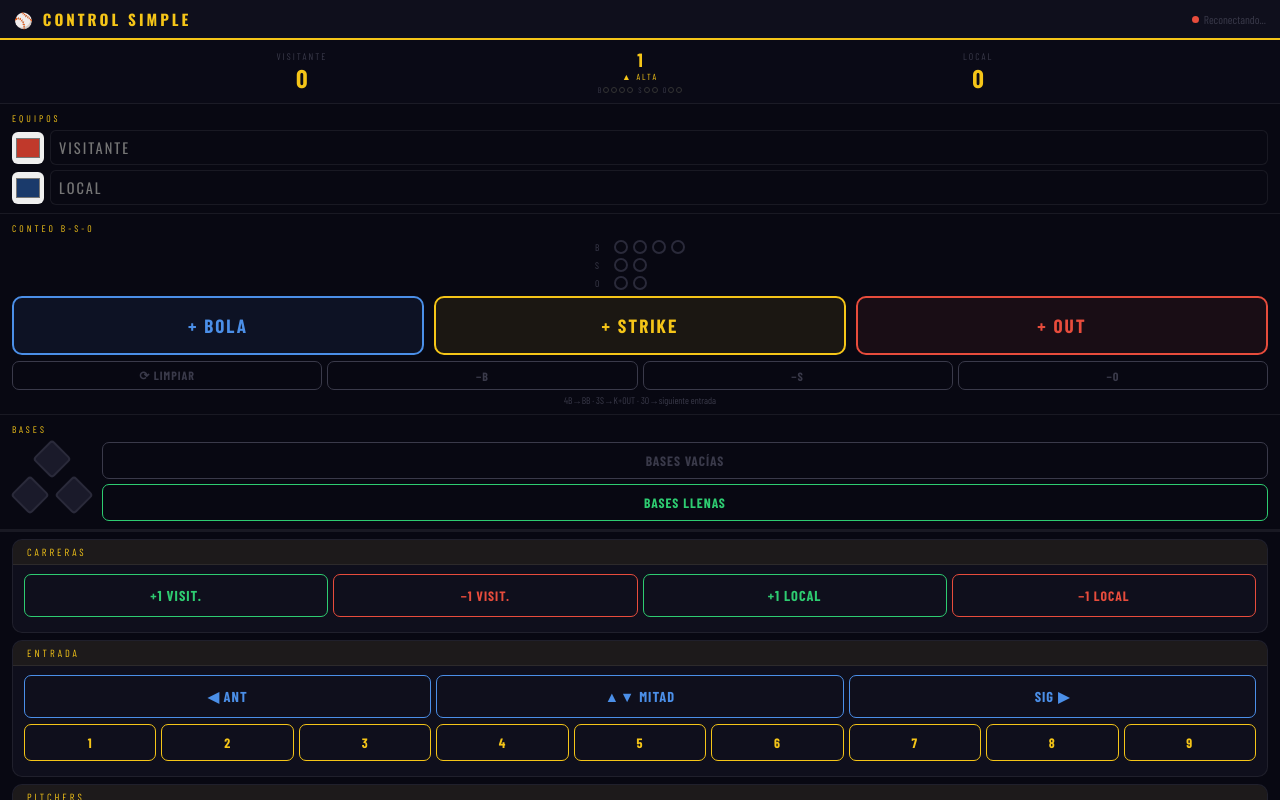
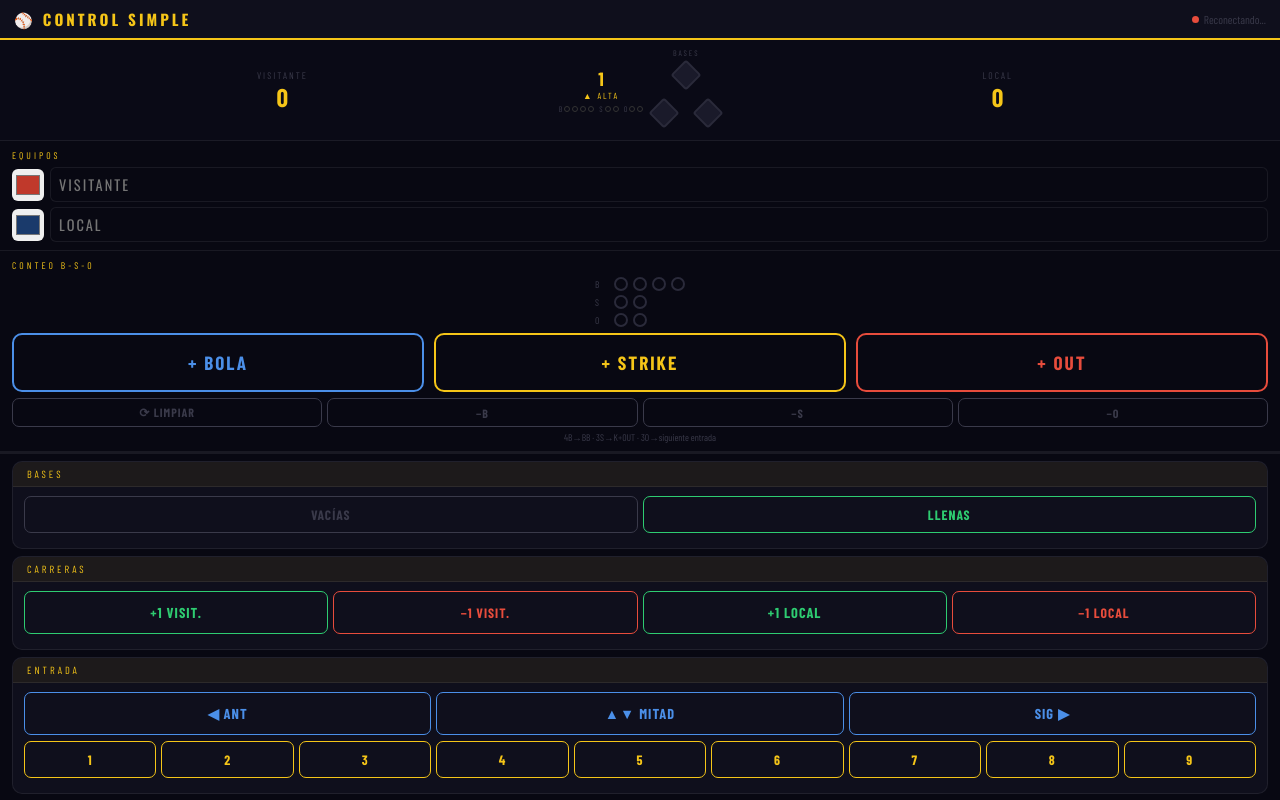
Before and after one commit to cpadronv1974/Baseball-scoreboard, a website: page control2.html in a window 1280 px wide. Drawn offline with nearby package versions, Linux system fonts and the light colour scheme.

Commit message:
Add files via upload

```diff
--- a/control2.html
+++ b/control2.html
@@ -72,20 +72,18 @@ header h1{font-size:0.95rem;letter-spacing:3px;color:var(--accent)}
 /* ── BASES EN EL FIXED ── */
 .bases-fixed{padding:8px 12px;border-bottom:1px solid var(--border)}
 .bases-layout{display:flex;align-items:center;gap:10px}
-.bases-diamond-big{position:relative;width:80px;height:80px;flex-shrink:0}
 .base-btn{
-  width:28px;height:28px;border-radius:4px;
+  width:22px;height:22px;border-radius:3px;
   position:absolute;transform:rotate(45deg);
   border:2px solid #2a2a3a;background:#1a1a2a;
   cursor:pointer;transition:all 0.12s;
   -webkit-tap-highlight-color:transparent;
 }
-.base-btn:active{transform:rotate(45deg) scale(0.9)}
-.base-btn.occ{background:var(--accent);border-color:var(--accent);box-shadow:0 0 10px rgba(245,197,24,0.8)}
-.base-btn-2{top:4px;left:50%;transform:translateX(-50%) rotate(45deg)}
-.base-btn-2:active{transform:translateX(-50%) rotate(45deg) scale(0.9)}
-.base-btn-3{bottom:12px;left:4px}
-.base-btn-1{bottom:12px;right:4px}
+.base-btn:active{opacity:0.7}
+.base-btn.occ{background:var(--accent);border-color:var(--accent);box-shadow:0 0 8px rgba(245,197,24,0.8)}
+.base-btn-2{top:2px;left:50%;transform:translateX(-50%) rotate(45deg)}
+.base-btn-3{bottom:8px;left:2px;transform:rotate(45deg)}
+.base-btn-1{bottom:8px;right:2px;transform:rotate(45deg)}
 .bases-extra{display:flex;flex-direction:column;gap:5px;flex:1}
 
 /* ── SCROLL AREA ── */
@@ -119,6 +117,10 @@ header h1{font-size:0.95rem;letter-spacing:3px;color:var(--accent)}
 .inact-ind{width:8px;height:8px;border-radius:50%;background:var(--muted)}
 
 /* ── TOAST / ALERT ── */
+.bso-big-btn{font-family:'Barlow Condensed',sans-serif;font-weight:700;font-size:1.2rem;letter-spacing:2px;padding:16px 8px;border-radius:10px;border:2px solid;cursor:pointer;background:transparent;touch-action:manipulation;-webkit-tap-highlight-color:transparent;width:100%;transition:all 0.15s;user-select:none;-webkit-user-select:none;}
+.bso-ball{color:#4b8fe8;border-color:#4b8fe8}.bso-ball:active{background:#4b8fe8;color:#fff}
+.bso-strike{color:#f5c518;border-color:#f5c518}.bso-strike:active{background:#f5c518;color:#000}
+.bso-out{color:#e74c3c;border-color:#e74c3c}.bso-out:active{background:#e74c3c;color:#fff}
 #toast{position:fixed;bottom:14px;left:50%;transform:translateX(-50%) translateY(12px);background:var(--accent);color:#000;font-family:'Barlow Condensed',sans-serif;font-size:0.95rem;font-weight:700;letter-spacing:2px;padding:7px 18px;border-radius:8px;opacity:0;transition:all 0.2s;pointer-events:none;z-index:999;white-space:nowrap}
 #toast.show{opacity:1;transform:translateX(-50%) translateY(0)}
 #auto-alert{position:fixed;top:56px;left:50%;transform:translateX(-50%);background:#e74c3c;color:#fff;font-family:'Barlow Condensed',sans-serif;font-size:0.95rem;font-weight:700;letter-spacing:2px;padding:9px 22px;border-radius:8px;opacity:0;transition:all 0.3s;pointer-events:none;z-index:1000;white-space:nowrap}
@@ -136,7 +138,7 @@ header h1{font-size:0.95rem;letter-spacing:3px;color:var(--accent)}
 <!-- PANEL SUPERIOR FIJO -->
 <div id="top-fixed">
 
-  <!-- PREVIEW MINI -->
+  <!-- PREVIEW MINI + BASES -->
   <div id="preview">
     <div class="pv-team">
       <div class="pv-name" id="pv-away-name">VISITANTE</div>
@@ -149,6 +151,15 @@ header h1{font-size:0.95rem;letter-spacing:3px;color:var(--accent)}
         <div class="pv-bso-g">B<div class="pd" id="pd-b0"></div><div class="pd" id="pd-b1"></div><div class="pd" id="pd-b2"></div><div class="pd" id="pd-b3"></div></div>
         <div class="pv-bso-g">S<div class="pd" id="pd-s0"></div><div class="pd" id="pd-s1"></div></div>
         <div class="pv-bso-g">O<div class="pd" id="pd-o0"></div><div class="pd" id="pd-o1"></div></div>
+      </div>
+    </div>
+    <!-- BASES en el preview -->
+    <div style="display:flex;flex-direction:column;align-items:center;gap:4px">
+      <div style="font-family:'Barlow Condensed',sans-serif;font-size:0.5rem;letter-spacing:2px;color:var(--muted)">BASES</div>
+      <div style="position:relative;width:70px;height:70px">
+        <button class="base-btn base-btn-2" id="base-btn-2" onclick="toggleBase(2)"></button>
+        <button class="base-btn base-btn-3" id="base-btn-3" onclick="toggleBase(3)"></button>
+        <button class="base-btn base-btn-1" id="base-btn-1" onclick="toggleBase(1)"></button>
       </div>
     </div>
     <div class="pv-team">
@@ -198,9 +209,9 @@ header h1{font-size:0.95rem;letter-spacing:3px;color:var(--accent)}
       <div class="bso-btns"></div>
     </div>
     <div style="display:grid;grid-template-columns:1fr 1fr 1fr;gap:10px;margin-bottom:6px">
-      <button onclick="addBall()" style="font-family:'Barlow Condensed',sans-serif;font-weight:700;font-size:1.2rem;letter-spacing:2px;padding:16px 8px;border-radius:10px;border:2px solid #4b8fe8;color:#4b8fe8;background:rgba(75,143,232,0.08);cursor:pointer;-webkit-tap-highlight-color:transparent;touch-action:manipulation;width:100%" ontouchstart="this.style.background='#4b8fe8';this.style.color='#fff'" ontouchend="this.style.background='rgba(75,143,232,0.08)';this.style.color='#4b8fe8';addBall()">+ BOLA</button>
-      <button onclick="addStrike()" style="font-family:'Barlow Condensed',sans-serif;font-weight:700;font-size:1.2rem;letter-spacing:2px;padding:16px 8px;border-radius:10px;border:2px solid #f5c518;color:#f5c518;background:rgba(245,197,24,0.08);cursor:pointer;-webkit-tap-highlight-color:transparent;touch-action:manipulation;width:100%" ontouchstart="this.style.background='#f5c518';this.style.color='#000'" ontouchend="this.style.background='rgba(245,197,24,0.08)';this.style.color='#f5c518';addStrike()">+ STRIKE</button>
-      <button onclick="addOut()" style="font-family:'Barlow Condensed',sans-serif;font-weight:700;font-size:1.2rem;letter-spacing:2px;padding:16px 8px;border-radius:10px;border:2px solid #e74c3c;color:#e74c3c;background:rgba(231,76,60,0.08);cursor:pointer;-webkit-tap-highlight-color:transparent;touch-action:manipulation;width:100%" ontouchstart="this.style.background='#e74c3c';this.style.color='#fff'" ontouchend="this.style.background='rgba(231,76,60,0.08)';this.style.color='#e74c3c';addOut()">+ OUT</button>
+      <button class="bso-big-btn bso-ball" onclick="dbc(addBall)">+ BOLA</button>
+      <button class="bso-big-btn bso-strike" onclick="dbc(addStrike)">+ STRIKE</button>
+      <button class="bso-big-btn bso-out" onclick="dbc(addOut)">+ OUT</button>
     </div>
     <div class="bso-undo">
       <button class="btn gr sm" style="flex:1" onclick="resetBSO()">⟳ LIMPIAR</button>
@@ -211,26 +222,23 @@ header h1{font-size:0.95rem;letter-spacing:3px;color:var(--accent)}
     <p style="font-family:'Barlow Condensed',sans-serif;font-size:0.6rem;color:var(--muted);text-align:center;margin-top:4px">4B→BB · 3S→K+OUT · 3O→siguiente entrada</p>
   </div>
 
-  <!-- BASES -->
-  <div class="bases-fixed">
-    <div class="fix-sh">BASES</div>
-    <div class="bases-layout">
-      <div class="bases-diamond-big">
-        <button class="base-btn base-btn-2" id="base-btn-2" onclick="toggleBase(2)"></button>
-        <button class="base-btn base-btn-3" id="base-btn-3" onclick="toggleBase(3)"></button>
-        <button class="base-btn base-btn-1" id="base-btn-1" onclick="toggleBase(1)"></button>
-      </div>
-      <div class="bases-extra">
-        <button class="btn gr btn-full" onclick="clearBases()">BASES VACÍAS</button>
-        <button class="btn g btn-full" onclick="fullBases()">BASES LLENAS</button>
-      </div>
-    </div>
-  </div>
+
 
 </div><!-- /top-fixed -->
 
 <!-- ÁREA DE SCROLL -->
 <div id="scroll-area">
+
+  <!-- BASES RÁPIDAS -->
+  <div class="sec">
+    <div class="sh">BASES</div>
+    <div class="sb">
+      <div class="bg">
+        <button class="btn gr" onclick="clearBases()">VACÍAS</button>
+        <button class="btn g" onclick="fullBases()">LLENAS</button>
+      </div>
+    </div>
+  </div>
 
   <!-- CARRERAS -->
   <div class="sec">
@@ -332,6 +340,12 @@ let state={
   activePitcher:1
 };
 
+function ev(e,fn){e.preventDefault();fn();}
+// Debounce para evitar doble disparo en móvil
+let _lastClick=0;
+function _db(fn){const now=Date.now();if(now-_lastClick<400)return;_lastClick=now;fn();}
+const _addBall=addBall,_addStrike=addStrike,_addOut=addOut;
+let _dbt=0;function dbc(fn){const t=Date.now();if(t-_dbt<350)return;_dbt=t;fn();}
 const WS=SERVER.replace('https://','wss://').replace('http://','ws://');
 function connect(){
   ws=new WebSocket(WS);
```
